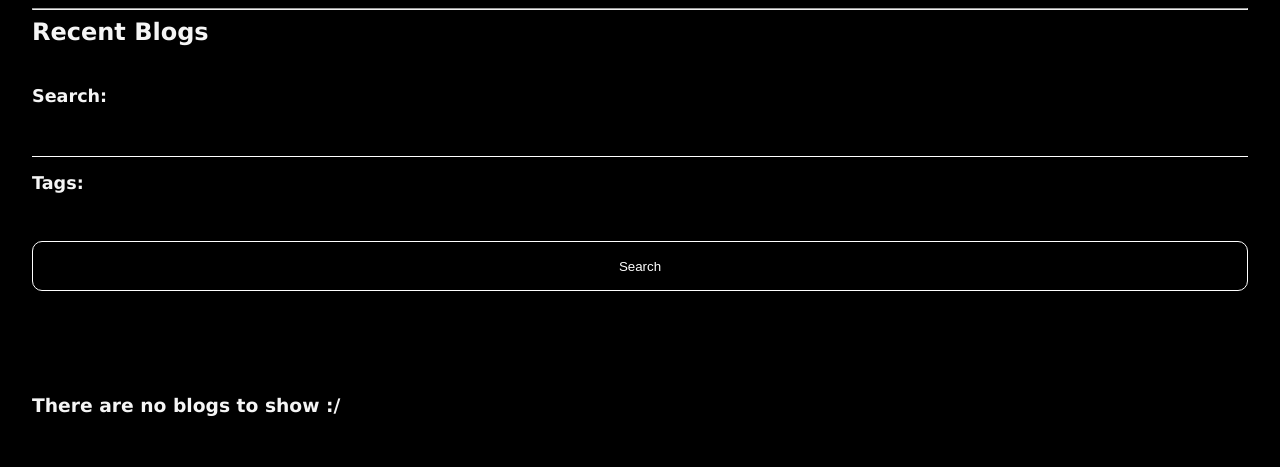
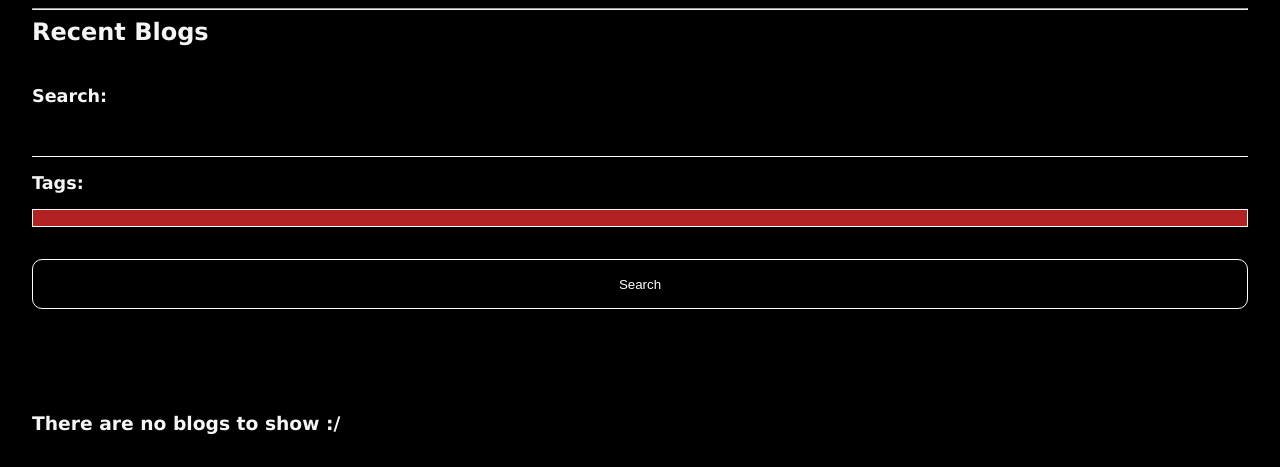
Before and after one commit to Bennm23/f5new, a Django app: page /blogs/ in a window 1280 px wide. Shown: the part 57-524 px from the top of the page. Run offline with Django 4.2, Linux system fonts and the light colour scheme; data that the repository does not hold is empty.

Commit message:
added search functionality to blogs page;

```diff
--- a/project/f5blogs/static/f5blogs/f5blogs.css
+++ b/project/f5blogs/static/f5blogs/f5blogs.css
@@ -44,6 +44,23 @@
     object-fit: cover;
 }
 
+#id_tags {
+	background: firebrick;
+    	border: 1px solid white;
+    	padding: 0.5rem;
+	display: flex;
+	flex-wrap: wrap;
+	flex-direction: row;
+	gap: 1rem;
+}
+
+#id_tags label {
+	display: flex;
+	flex-direction: row;
+	align-items: center;
+	gap: .5rem;
+}
+
 @media only screen and (max-width: 680px) {
     .blog_detail {
         width: 100%;
```
